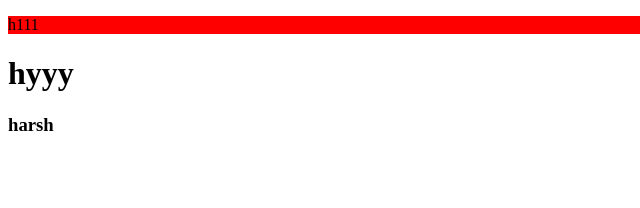
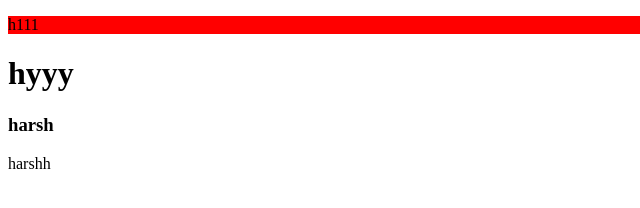
Before and after one commit to Harshu70/WeatherApp, a plain HTML site: page index.html in a window 1280 px wide. Shown: the full height of the page, 0-640 px from the left. Drawn offline with Linux system fonts and the light colour scheme.

Commit message:
"naaya line"

```diff
--- a/index.html
+++ b/index.html
@@ -10,5 +10,6 @@
     <p>h111</p>
     <h1>hyyy</h1>
     <h3>harsh</h3>
+    <div>harshh</div>
 </body>
 </html>
```
